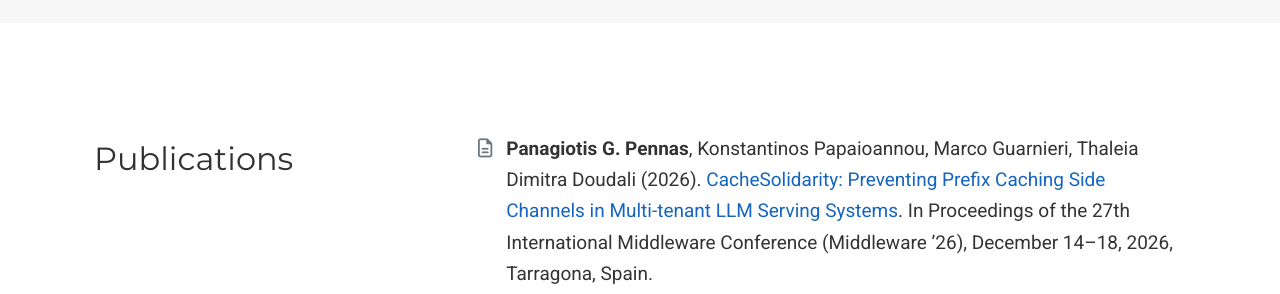
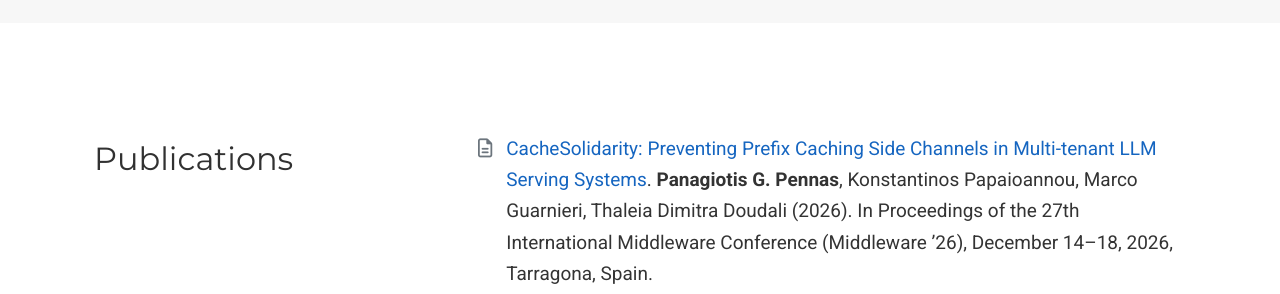
Before and after one commit to panapenn/panapenn.github.io, a plain HTML site: page index.html in a window 1280 px wide. Shown: the part 1240-1534 px from the top of the page. Drawn offline with Linux system fonts and the light colour scheme; some icons are missing.

Commit message:
Update index.html

```diff
--- a/index.html
+++ b/index.html
@@ -126,8 +126,9 @@
         <div class="pub">
           <i class="far fa-file-alt pub-icon"></i>
           <div>
+            <span class="pub-title">CacheSolidarity: Preventing Prefix Caching Side Channels in Multi-tenant LLM Serving Systems</span>.
             <span class="authors"><span class="me">Panagiotis G. Pennas</span>, Konstantinos Papaioannou, Marco Guarnieri, Thaleia Dimitra Doudali</span>
-            (2026). <span class="pub-title">CacheSolidarity: Preventing Prefix Caching Side Channels in Multi-tenant LLM Serving Systems</span>.
+            (2026).
             In Proceedings of the 27th International Middleware Conference (Middleware ’26), December 14–18, 2026, Tarragona, Spain.
             <p class="buttons">
               <a class="btn" href="https://doi.org/10.1145/3801927.3858638" target="_blank" rel="noopener"><i class="fas fa-download"></i> ACM</a>
```
